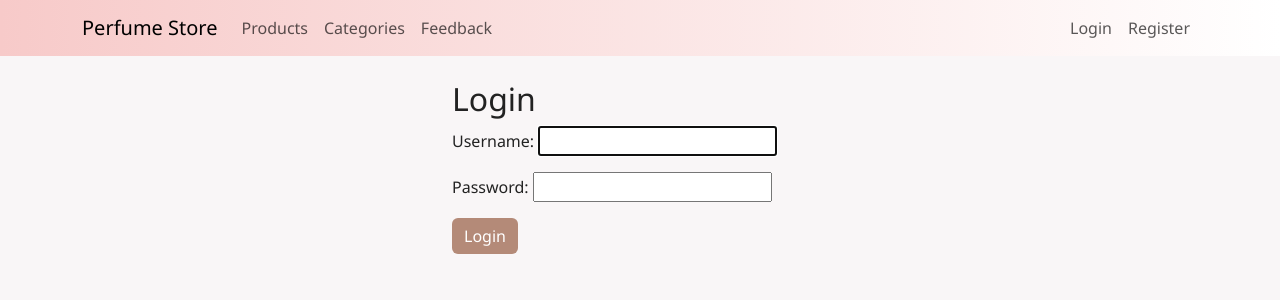
After one commit to ayaemx/perfume-ecommerce-django, a Django app: page /accounts/login/ in a window 1280 px wide. The commit adds this page. Shown: the top 300 px of the page. Run offline with Django 5.2, Linux system fonts and the light colour scheme.

Commit message:
feat(auth): add user registration, login/logout in navbar, and restrict management views

```diff
--- a/category/templates/category/category_list.html
+++ b/category/templates/category/category_list.html
@@ -2,15 +2,19 @@
 {% block content %}
 <div class="container mt-4">
     <h2>Categories</h2>
-    <a href="{% url 'category:add' %}" class="btn btn-primary mb-3">Add Category</a>
+    {% if user.is_authenticated %}
+        <a href="{% url 'category:add' %}" class="btn btn-primary mb-3">Add Category</a>
+    {% endif %}
     <ul class="list-group">
         {% for category in categories %}
             <li class="list-group-item d-flex justify-content-between align-items-center">
                 {{ category.name }}
+                {% if user.is_authenticated %}
                 <span>
                     <a href="{% url 'category:edit' category.pk %}" class="btn btn-sm btn-warning">Edit</a>
                     <a href="{% url 'category:delete' category.pk %}" class="btn btn-sm btn-danger">Delete</a>
                 </span>
+                {% endif %}
             </li>
         {% empty %}
             <li class="list-group-item">No categories yet.</li>
--- a/perfume_store/urls.py
+++ b/perfume_store/urls.py
@@ -15,8 +15,23 @@ Including another URLconf
     2. Add a URL to urlpatterns:  path('blog/', include('blog.urls'))
 """
 from django.contrib import admin
-from django.urls import path
+from django.urls import path, include
+from django.conf import settings
+from django.conf.urls.static import static
+from .views  import home
+from users.views import register
+
 
 urlpatterns = [
     path('admin/', admin.site.urls),
+    path('categories/', include('category.urls', namespace='category')),
+    path('products/', include('product.urls', namespace='product')),
+    path('feedback/', include('feedback.urls', namespace='feedback')),
+    path('accounts/', include('django.contrib.auth.urls')),
+    path('', home , name='home'),
+    path('accounts/register/', register, name='register'),
+
+
 ]
+if settings.DEBUG:
+    urlpatterns += static(settings.MEDIA_URL, document_root=settings.MEDIA_ROOT)
--- /dev/null
+++ b/perfume_store/views.py
@@ -0,0 +1,4 @@
+from django.shortcuts import render
+
+def home(request):
+    return render(request, 'home.html')
--- a/static/css/style.css
+++ b/static/css/style.css
@@ -0,0 +1,25 @@
+body {
+    background-color: #f9f6f7;
+    color: #222;
+    font-family: 'Segoe UI', 'Helvetica Neue', Arial, 'sans-serif';
+}
+
+.navbar {
+    background: linear-gradient(90deg, #f7cac9 0%, #fff 100%);
+}
+
+.btn-primary, .btn-success {
+    background-color: #b48a78;
+    border: none;
+}
+
+.btn-primary:hover, .btn-success:hover {
+    background-color: #a07860;
+}
+
+.list-group-item {
+    border-radius: 8px;
+    margin-bottom: 8px;
+    background: #fff;
+    box-shadow: 0 1px 3px rgba(0,0,0,0.03);
+}
--- a/templates/base.html
+++ b/templates/base.html
@@ -1,14 +1,43 @@
+{% load static %}
 <!DOCTYPE html>
 <html lang="en">
 <head>
     <meta charset="UTF-8">
     <title>Perfume Store</title>
     <link rel="stylesheet" href="https://cdn.jsdelivr.net/npm/bootstrap@5.3.2/dist/css/bootstrap.min.css">
+    <link rel="stylesheet" href="{% static 'css/style.css' %}">
 </head>
 <body>
     <nav class="navbar navbar-expand-lg navbar-light bg-light mb-4">
         <div class="container">
             <a class="navbar-brand" href="/">Perfume Store</a>
+            <div class="collapse navbar-collapse">
+                <ul class="navbar-nav me-auto">
+                    <li class="nav-item">
+                        <a class="nav-link" href="{% url 'product:list' %}">Products</a>
+                    </li>
+                    <li class="nav-item">
+                        <a class="nav-link" href="{% url 'category:list' %}">Categories</a>
+                    </li>
+                    <li class="nav-item">
+                        <a class="nav-link" href="{% url 'feedback:list' %}">Feedback</a>
+                    </li>
+                </ul>
+                <div class="navbar-nav ms-auto">
+                    {% if user.is_authenticated %}
+                        <span class="nav-item nav-link">Hello, {{ user.username }}</span>
+                        <form action="{% url 'logout' %}" method="post" style="display:inline;">
+                            {% csrf_token %}
+                            <button type="submit" class="nav-link btn btn-link" style="display:inline; padding:0; border:none; background:none; cursor:pointer;">
+                                Logout
+                            </button>
+                        </form>
+                    {% else %}
+                        <a class="nav-item nav-link" href="{% url 'login' %}">Login</a>
+                        <a class="nav-item nav-link" href="{% url 'register' %}">Register</a>
+                    {% endif %}
+                </div>
+            </div>
         </div>
     </nav>
     <div class="container">
--- /dev/null
+++ b/templates/registration/login.html
@@ -0,0 +1,11 @@
+{% extends "base.html" %}
+{% block content %}
+<div class="container mt-4" style="max-width: 400px;">
+    <h2>Login</h2>
+    <form method="post">
+        {% csrf_token %}
+        {{ form.as_p }}
+        <button type="submit" class="btn btn-primary">Login</button>
+    </form>
+</div>
+{% endblock %}
```
Also changed, not shown: category/views.py (+7 -3 lines), perfume_store/settings.py (+7 -1 lines), product/templates/product/product_detail.html (+25 -3 lines), product/templates/product/product_list.html (+18 -5 lines), product/views.py (+7 -3 lines), templates/home.html (added, +8 -0 lines), templates/registration/register.html (added, +12 -0 lines), users/views.py (+14 -2 lines), media/feedback/Screenshot_from_2025-05-14_20-43-58.png (added), media/products/Screenshot_from_2025-05-20_00-24-33.png (added), products/Screenshot_from_2025-05-14_20-43-58.png (added).
